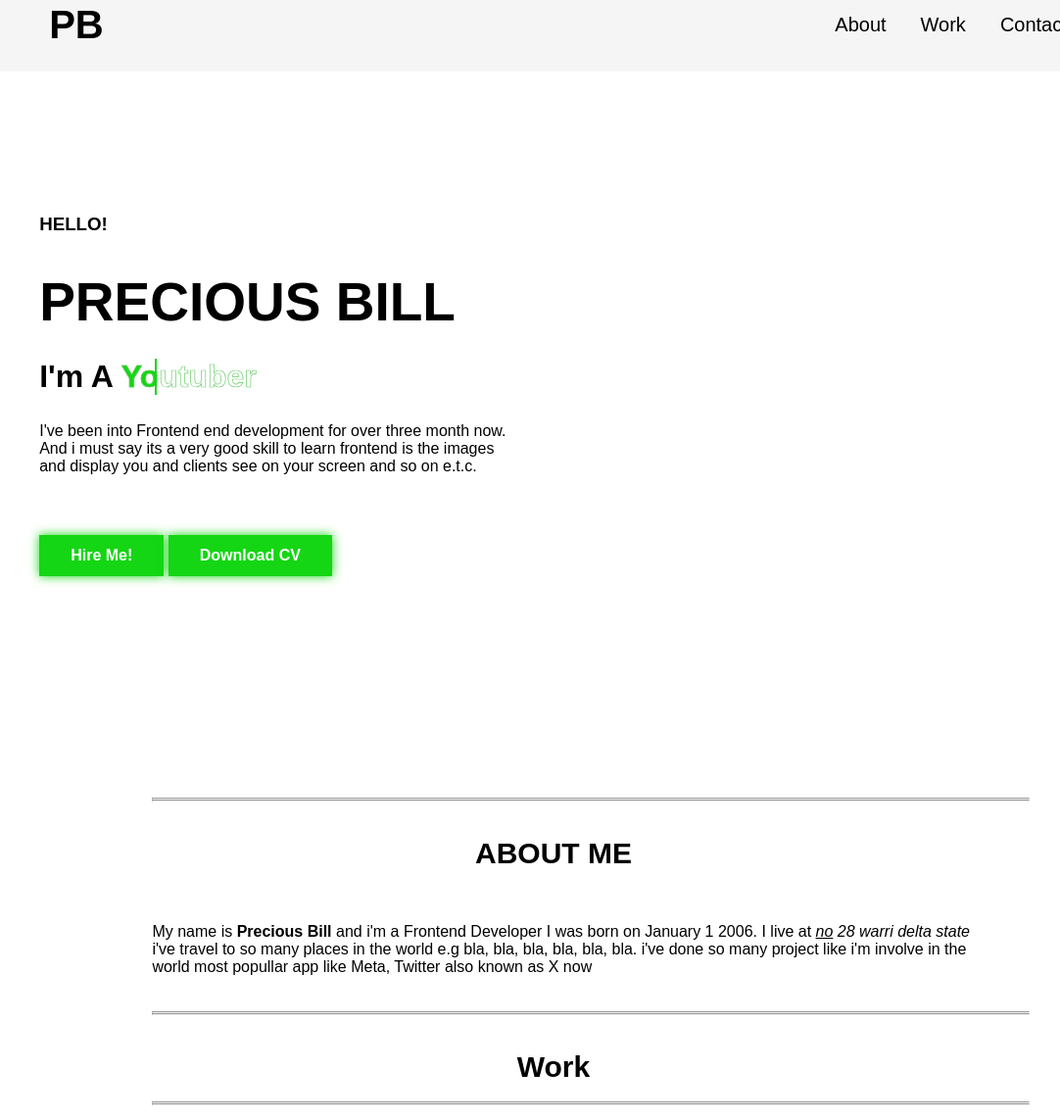
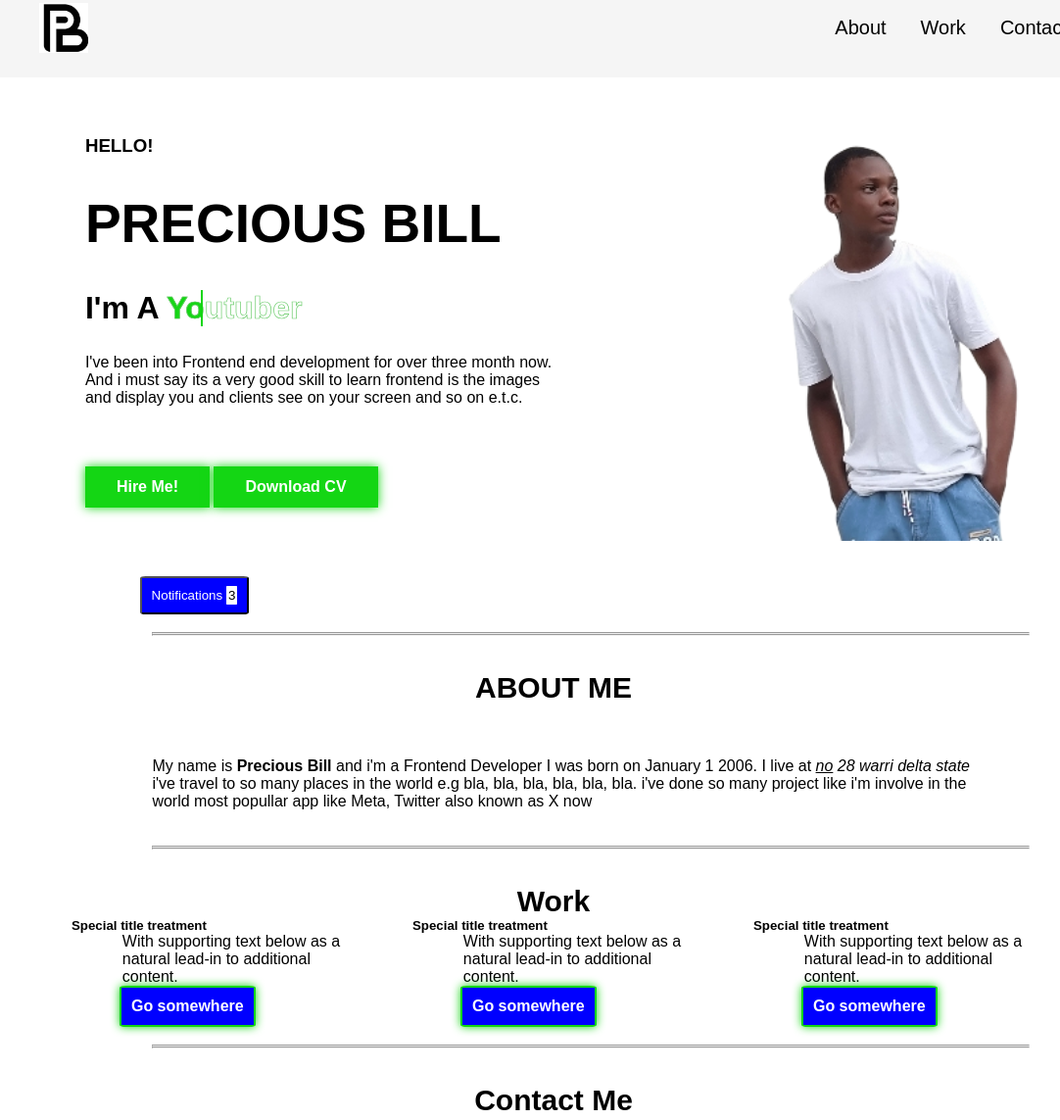
Before and after one commit to billprecious/Precious-Protfolio, a plain HTML site: page index.html in a window 1280 px wide. Shown: the part 22-1165 px from the top of the page at 98% size, without its empty margins (75-1157 px from the left). Drawn offline with nearby package versions, Linux system fonts and the light colour scheme.

Commit message:
Add files via upload

```diff
--- a/index.html
+++ b/index.html
@@ -10,7 +10,7 @@
 <body>
     <nav class="hope">
         <div class="logo">
-            <p>PB</p>
+            <img src="./image/pb 2.jpg" alt="" width="50px">
         </div>
             <ul>
                 <li><a href="#about">About</a></li>
@@ -39,13 +39,19 @@
                             <a href="#" download class="btn">Download CV</a>
         </div>
 
-        <!-- <div class="home.img">
-            <img src="image/ceae9453-1b44-42b6-9ccf-6b64f25826ca_removalai_preview.png" alt="" width="200px">
-        </div> -->
+        <div class="home.img">
+            <img src="./image/new.png" alt="" width="250px">
+        </div>
     </section> <br>
     <br>
+    <button type="button" class="btn-primary">
+        Notifications
+        <span class="badge-light"><a href="3">3</a></span>
+    </button> <br>
+    <br>
+
 <hr>
-<hr><br>
+<hr> <br>
 <br>
 
 <!-- about -->
@@ -69,6 +75,31 @@
     <!--work -->
     <section class="work" id="work">
         <h2 class="head">Work</h2>
+        <div class="CARD">
+            <div class="card" style="width: 18rem;">
+                <div class="card-body">
+                <h5 class="card-title">Special title treatment</h5>
+                <p class="card-text">With supporting text below as a natural lead-in to additional content.</p>
+                <a href="#" class="btn btn-primary">Go somewhere</a>
+                </div>
+            </div>
+
+            <div class="card text-center" style="width: 18rem;">
+                <div class="card-body">
+                <h5 class="card-title">Special title treatment</h5>
+                <p class="card-text">With supporting text below as a natural lead-in to additional content.</p>
+                <a href="#" class="btn btn-primary">Go somewhere</a>
+                </div>
+            </div>
+
+            <div class="card text-right" style="width: 18rem;">
+                <div class="card-body">
+                <h5 class="card-title">Special title treatment</h5>
+                <p class="card-text">With supporting text below as a natural lead-in to additional content.</p>
+                <a href="#" class="btn btn-primary">Go somewhere</a>
+                </div>
+            </div>
+        </div>
 
     </section>
     <br>
@@ -89,7 +120,7 @@
 
             <input type="Email" placeholder="Email..."> <br><br>
 
-            <input type="password" placeholder="password..."><br>
+            <input type="Password" placeholder="password..."><br>
             <br> <br>
             <p>Send a message</p>
             <textarea name="50" id="50"></textarea>
@@ -104,18 +135,20 @@
         </div>
 
 
+        <footer>
+            <div class="box">
+
+                    <a href="a"><i class='bx bxl-gitlab'></i></a>
+                    <a href="a"><i class='bx bxl-linkedin' ></i></a>
+                    <a href="a"><i class='bx bxl-facebook'></i></a>
+                    <a href="a"><i class='bx bxl-instagram' ></i></a>
+
+                <hr>
+                <p>Copyright &copy 2025 |All Right Reserved</p>
+            </div>
+        </footer>
 
 
-        <div class="box">
-            <div>
-                <a href="a"><i class='bx bxl-gitlab'></i></a>
-                <a href="a"><i class='bx bxl-linkedin' ></i></a>
-                <a href="a"><i class='bx bxl-facebook'></i></a>
-                <a href="a"><i class='bx bxl-instagram' ></i></a>
-            </div>
-            <hr>
-            <p>Copyright &copy 2025 |All Right Reserved</p> <br>
-        </div>
 
     <script src="./home.js"></script>
 </body>
--- a/style.css
+++ b/style.css
@@ -45,10 +45,9 @@
 }
 .now{
     display: flex;
-    align-items: center;
-    height: 100vh;
-    padding: 50px 9% 0;
-    color: black;
+    justify-content: center;
+    margin-top: 160px;
+    gap: 230px;
 }
 /* span */
 
@@ -92,7 +91,6 @@
 .now .but h2{
     display: inline-block;
     font-size: 32px;
-    margin-top: -10px;
 }
 .now .but p{
     font-size: 16px;
@@ -146,9 +144,7 @@
     border-radius: 50%;
 }
 
-img{
-    margin-left: 125%;
-}
+
 .home.img .img.box .img.item {
     position: relative;
     width: 100%;
@@ -216,6 +212,13 @@ p{
     text-align: center;
     font-weight: 20%;
 }
+/* wrk */
+.CARD{
+    display: flex;
+    justify-content: center;
+    gap: 60px;
+}
+
 
 .box{
     background-color: wheat;
@@ -224,16 +227,19 @@ p{
     text-align: center;
 }
 .box a{
-    font-size: 15px;
+    font-size: 18px;
 }
 .box p{
     text-align: center;
+    margin-right: 20%;
 }
 
 .map{
     text-align: center;
+    padding: 25px 9%;
+}
+iframe{
     background-color: wheat;
-    padding: 25px 9%;
 }
 
 .form{
@@ -263,3 +269,18 @@ textarea{
     height: 50vh;
     border: 1px solid rgb(20, 214, 20);
 }
+
+.btn-primary{
+    background-color: blue;
+    color: white;
+    padding: 10px;
+    margin-left: 17%;
+    border-radius: 5%;
+}
+
+.badge-light{
+    background-color: white;
+    color: #000;
+    padding: 2px;
+    border-radius: 5%;
+}
```
Also changed, not shown: image/new.png (added), image/pb 2.jpg (added).
